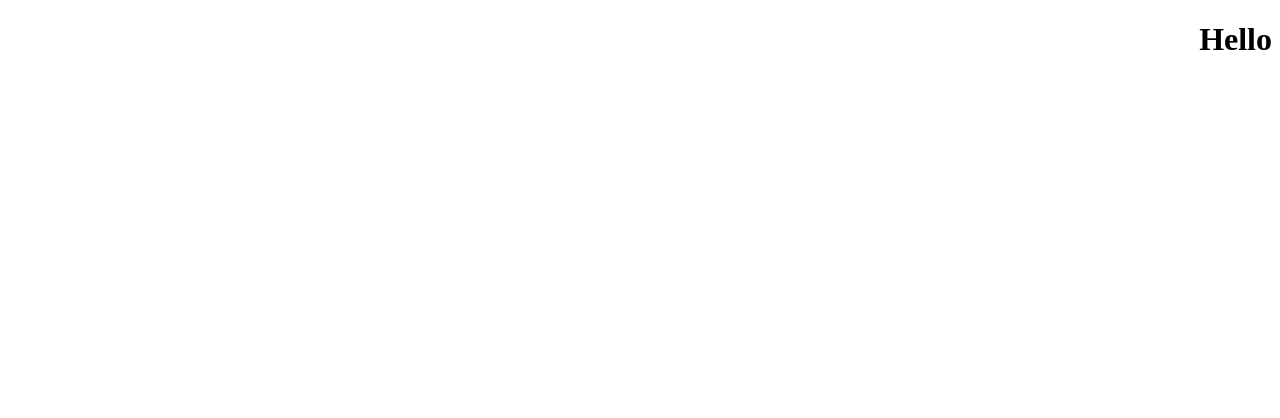
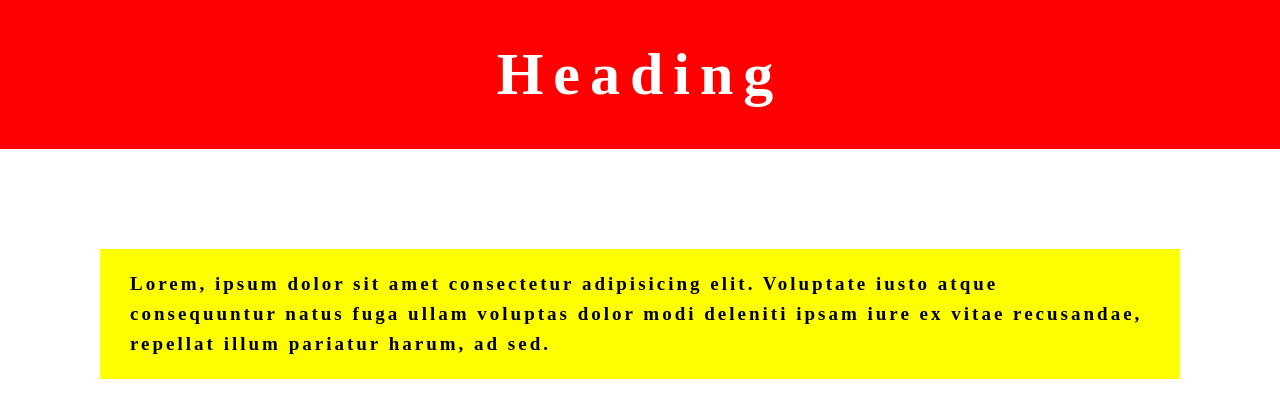
Before and after one commit to ShourovRoy/webdesign-bootcamp, a plain HTML site: page index.html in a window 1280 px wide. Drawn offline with Linux system fonts and the light colour scheme.

Commit message:
Css methods and linking and basic padding, margin

```diff
--- /dev/null
+++ b/css/index.css
@@ -0,0 +1,48 @@
+/* .div_two{
+    background-color: red;
+    color: white !important;
+} */
+
+
+*{
+   margin: 0;
+   padding: 0;
+   box-sizing: border-box;
+}
+
+
+/* h1{
+    color: green;
+}
+
+.exception{
+    color: red;
+}
+
+#newId{
+    color: yellow;
+} */
+
+
+.title{
+    color:white;
+    font-size: 60px;
+    text-align: center;
+    background-color: red;
+    font-weight: semi-bold;
+    letter-spacing:10px;
+    padding-top: 40px;
+    padding-bottom: 40px;
+}
+
+.phara{
+    font-size: 19px;
+    font-weight: bold;
+    /* text-transform: uppercase; */
+
+    background: yellow;
+    letter-spacing: 3px;
+    line-height: 30px;
+    padding: 20px 30px;
+    margin: 100px;
+}
--- a/index.html
+++ b/index.html
@@ -6,98 +6,50 @@
     <meta http-equiv="X-UA-Compatible" content="IE=edge">
     <meta name="viewport" content="width=device-width, initial-scale=1.0">
     <title>Document</title>
+    <link rel="stylesheet" href="./css/index.css">
+
+    <!-- <style>
+        .div_two {
+            background-color: blue;
+        }
+
+        .heading_two {
+            color: yellow;
+        }
+    </style> -->
+
 </head>
 
 <body>
-    <!-- Form -->
-    <!-- <form> -->
-    <!-- Lable with email input -->
-    <!-- <label for="email">Email Address</label><br />
-        <input name="email" id="email" type="email" placeholder="johndove@example.com" />
-        <br />
-        <br /> -->
-    <!-- password input -->
-    <!-- <label for="password">Password</label><br />
-        <input name="password" id="password" type="password" placeholder="************" />
+    <!-- First div -->
+    <!-- Inline css method -->
+    <!-- <div style="background-color: red;">
+        <h1 style="color: white;">I am The First Div</h1>
+    </div> -->
 
-        <br />
-        <br /> -->
-    <!-- text ares tag -->
-    <!-- <label for="message">Message</label><br />
-        <textarea name="message" id="message" rows="10" cols="40" placeholder="Write your message..."></textarea> -->
+    <!-- 2nd div -->
+    <!-- Inpage css -->
+    <!-- <div class="div_two">
+        <h1 style="color: yellow">I am The 2nd Div</h1>
+    </div> -->
 
 
-    <!-- <br />
-        <br /> -->
-    <!-- option tag -->
-    <!-- <lable for="gender">Choose gender</lable>
-        <select id="gender">
-            <option value="Male">Male</option>
-            <option value="Female">Female</option>
-        </select> -->
-    <!--
-        <br />
-        <br /> -->
-    <!-- Switch -->
-    <!-- <lable>Terms and Privecy? do you agree?</lable>
-        <input  type="checkbox" value="yes" />
+    <!-- 3rd  div -->
+    <!-- <div class="div_two">
+        <h1 class="heading_two">I am the 3rd Div</h1>
+    </div> -->
 
+    <!-- <h1>Hello world</h1>
+    <h1 class="exception">Hello world</h1>
+    <h1 id="newId">Hello world</h1> -->
 
-        <br />
-        <br /> -->
-    <!-- Submit button -->
-    <!-- <button type="submit">
-            Login Now
-        </button>
-    </form> -->
+    <!-- Styling text -->
+    <h1 class="title">Heading</h1>
+    <p class="phara">Lorem, ipsum dolor sit amet consectetur adipisicing elit. Voluptate iusto atque consequuntur natus fuga ullam
+        voluptas dolor modi deleniti ipsam iure ex vitae recusandae, repellat illum pariatur harum, ad sed.</p>
 
 
 
-    <!-- List  -->
-
-    <!-- Order list -->
-    <!-- <ol>
-            <li>I am one</li>
-            <li>I am one</li>
-            <li>I am one</li>
-            <li>I am one</li>
-        </ol> -->
-
-    <!-- unordered list -->
-    <!-- <ul>
-            <li>I am one</li>
-            <li>I am one</li>
-            <li>I am one</li>
-            <li>
-                <ol>
-                    <li>Hello I am nested order item</li>
-                    <li>Hello I am nested order item</li>
-                    <li>Hello I am nested order item</li>
-                </ol>
-            </li>
-        </ul> -->
-
-    <!-- Using center tag -->
-    <!-- <center>
-        <p>Hello I am learning website design</p>
-    </center> -->
-
-
-    <!-- Button -->
-    <!-- <center>
-        <button>I am a button</button>
-    </center> -->
-
-    <!-- using a tag -->
-    <!-- <a href="https://google.com">Visit Google</a>
-
-    <br /> -->
-
-    <!-- opening a link in a new tab bar -->
-    <!-- <a href="https://google.com" target="_blank">Visit Google with new tab</a> -->
-
-    <!-- Deperecated -->
-    <h1 align="right"> Hello </h1>
 
 </body>
 
```
